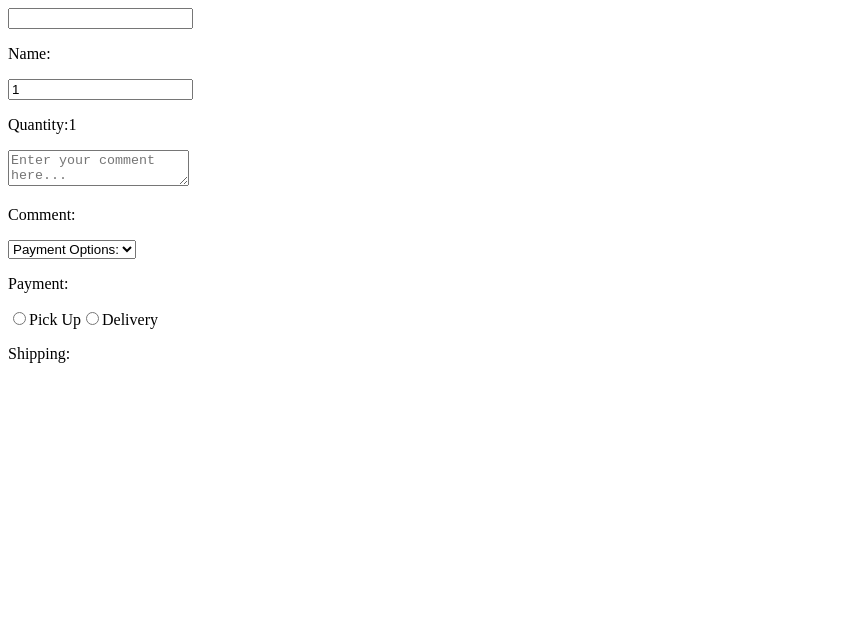
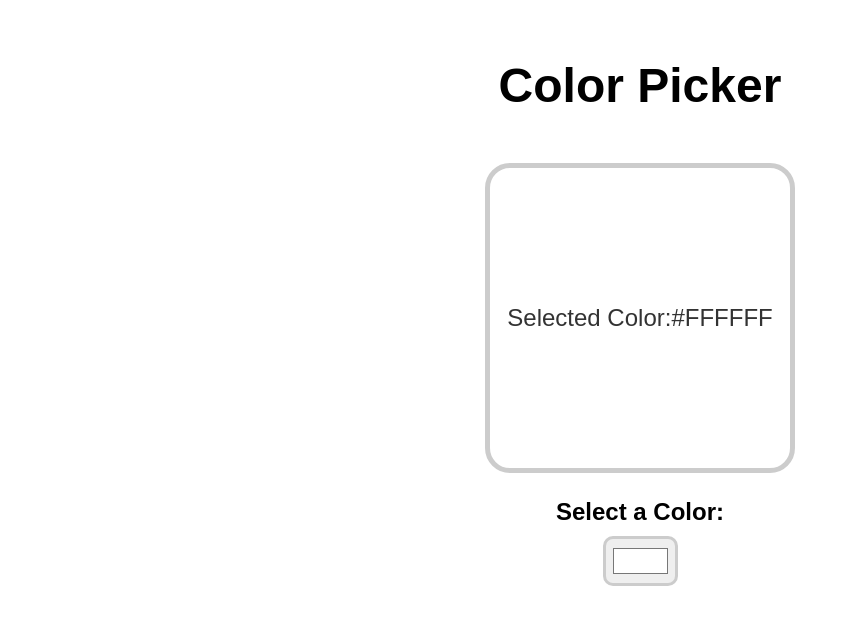
Before and after one commit to GauravLamichhane/React, a React (Vite) app: page / in a window 1280 px wide. Shown: the top 624 px of the page, without its empty margins (0-850 px from the left). Built offline with nearby package versions, Linux system fonts and the light colour scheme.

Commit message:
Color Picker App

```diff
--- a/src/App.jsx
+++ b/src/App.jsx
@@ -1,10 +1,11 @@
 // import Counter from "./Counter";
 
-import MyComp from "./MyComp";
+// import MyComp from "./MyComp";
+
+import ColorPicker from "./ColorPicker";
 function App() {
   return(<>
-{/* <counter/>xa */}
-<MyComp/>
+<ColorPicker/>
 </>);
 }
 
--- /dev/null
+++ b/src/ColorPicker.jsx
@@ -0,0 +1,22 @@
+import { useState } from "react";
+
+function ColorPicker(){
+const [color,setColor] = useState("#FFFFFF");
+
+function handlecolorpicker(event){
+  setColor(event.target.value)
+}
+return(<div className="color-picker-container">
+  <h1>Color Picker</h1>
+  <div className="color-display" style={{backgroundColor:color}}>
+    <p>Selected Color:{color}</p>
+  </div>
+  <label htmlFor="">
+    Select a Color:
+  </label>
+  <input type="color" value={color} onChange={handlecolorpicker}/>
+
+
+</div>);
+}
+export default ColorPicker
--- a/src/index.css
+++ b/src/index.css
@@ -1,13 +1,41 @@
-.list-category{
-font-size: 2.5em;
-font-weight: bold;
-color: #000;
-margin-bottom: 10px;
-text-align: center;
-border: 3px solid;
-background-color: rebeccapurple;
+body{
+  font-family: Arial, sans-serif;
 }
-.list-items{
+.color-picker-container{
+  display: flex;
+  flex-direction: column;
+  align-items: center;
+}
+
+h1{
+  margin: 50px;
+  font-size: 3rem;
+}
+.color-display{
+  width: 300px;
+  height: 300px;
+  display: flex;
+  justify-content: center;
+  align-items: center;
+  border: 5px solid hsl(0, 0%, 80%);
+border-radius: 25px;
+margin-bottom: 25px;
+transition: 0.25s ease;
+}
+.color-display P{
+  color: hsl(0, 0%, 20%);
+  font-size: 1.5rem;
   text-align: center;
-  list-style: none;
 }
+label{
+  font-size: 1.5rem;
+  font-weight: bold;
+  margin-bottom: 10px;
+}
+input{
+  width: 75px;
+  height: 50px;
+  padding: 5px;
+  border-radius: 10px;
+  border: 3px solid hsl(0, 0%, 80%);
+}
```
